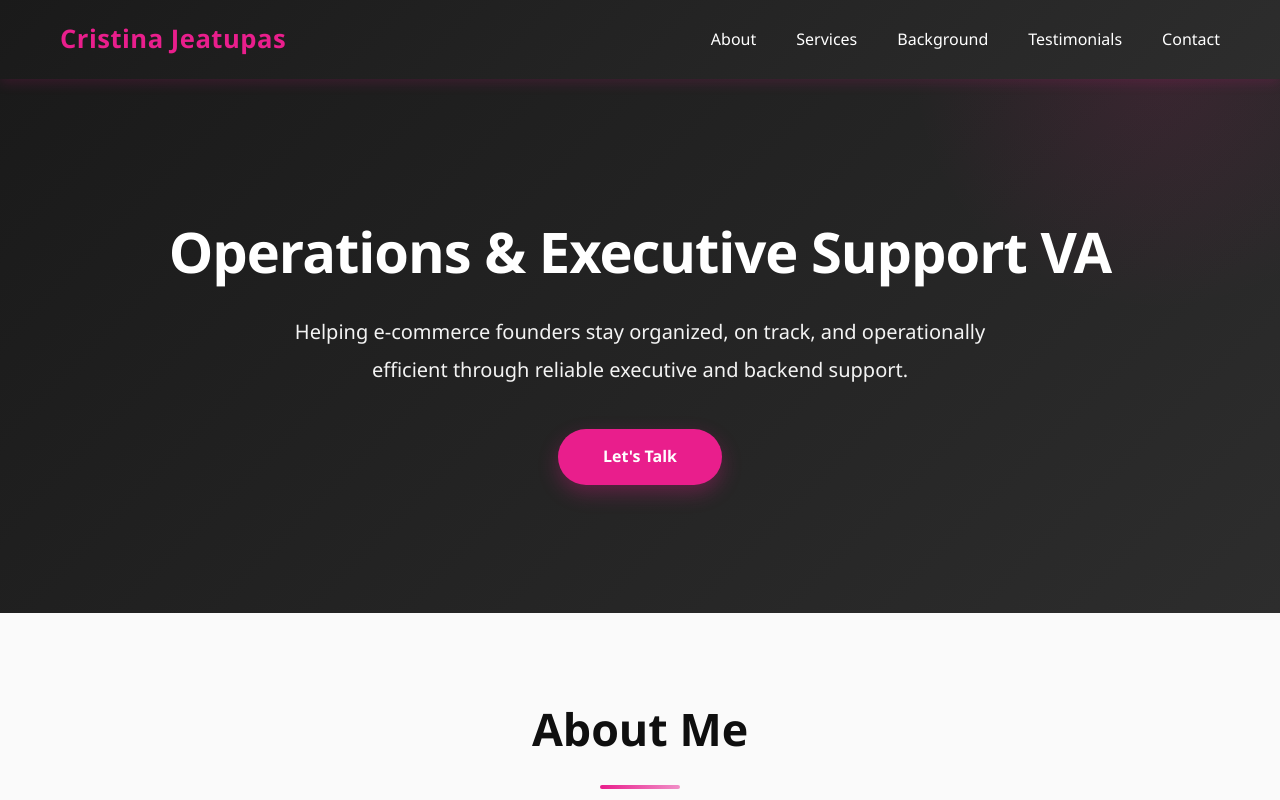
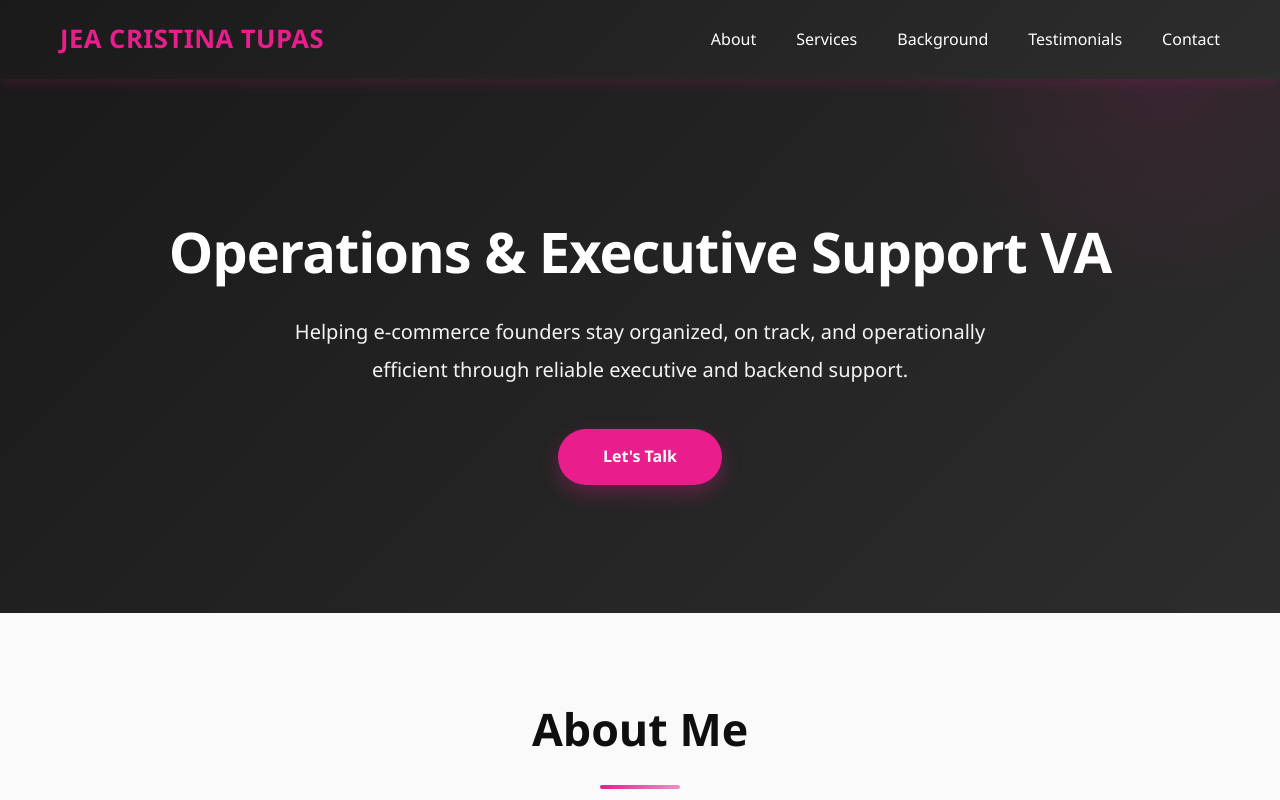
Before and after one commit to cristinajeatupas-jcrtn/cristinajeatupas-portfolio, a plain HTML site: page index.html in a window 1280 px wide. Shown: the top 800 px of the page. Drawn offline with Linux system fonts and the light colour scheme.

Commit message:
Update index.html

```diff
--- a/index.html
+++ b/index.html
@@ -10,7 +10,7 @@
     <!-- Navigation Bar -->
     <nav class="navbar">
         <div class="container">
-            <div class="nav-brand">Cristina Jeatupas</div>
+            <div class="nav-brand">JEA CRISTINA TUPAS</div>
             <ul class="nav-links">
                 <li><a href="#about">About</a></li>
                 <li><a href="#services">Services</a></li>
@@ -148,7 +148,7 @@
     <!-- Footer -->
     <footer class="footer">
         <div class="container">
-            <p>&copy; 2026 Cristina Jeatupas. All rights reserved.</p>
+            <p>&copy; 2026 Jea Cristina Tupas. All rights reserved.</p>
         </div>
     </footer>
 </body>
```
